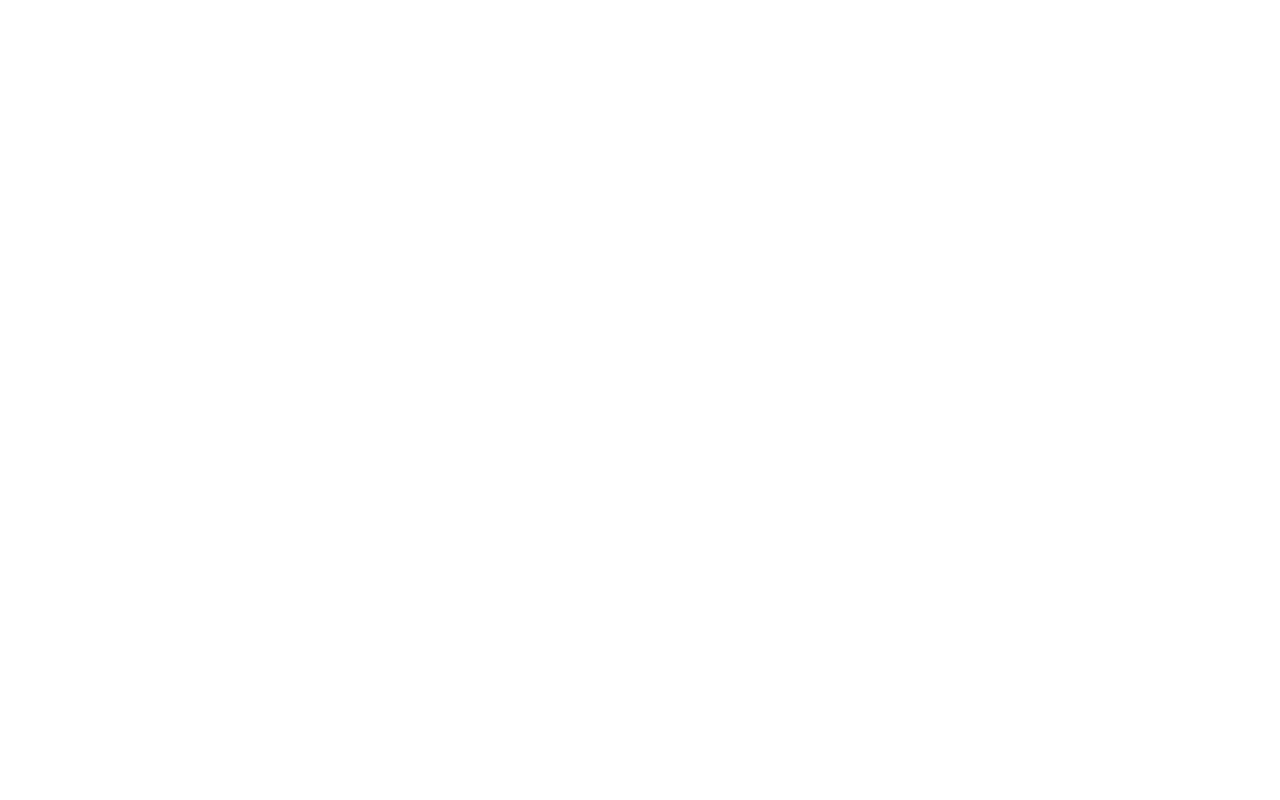
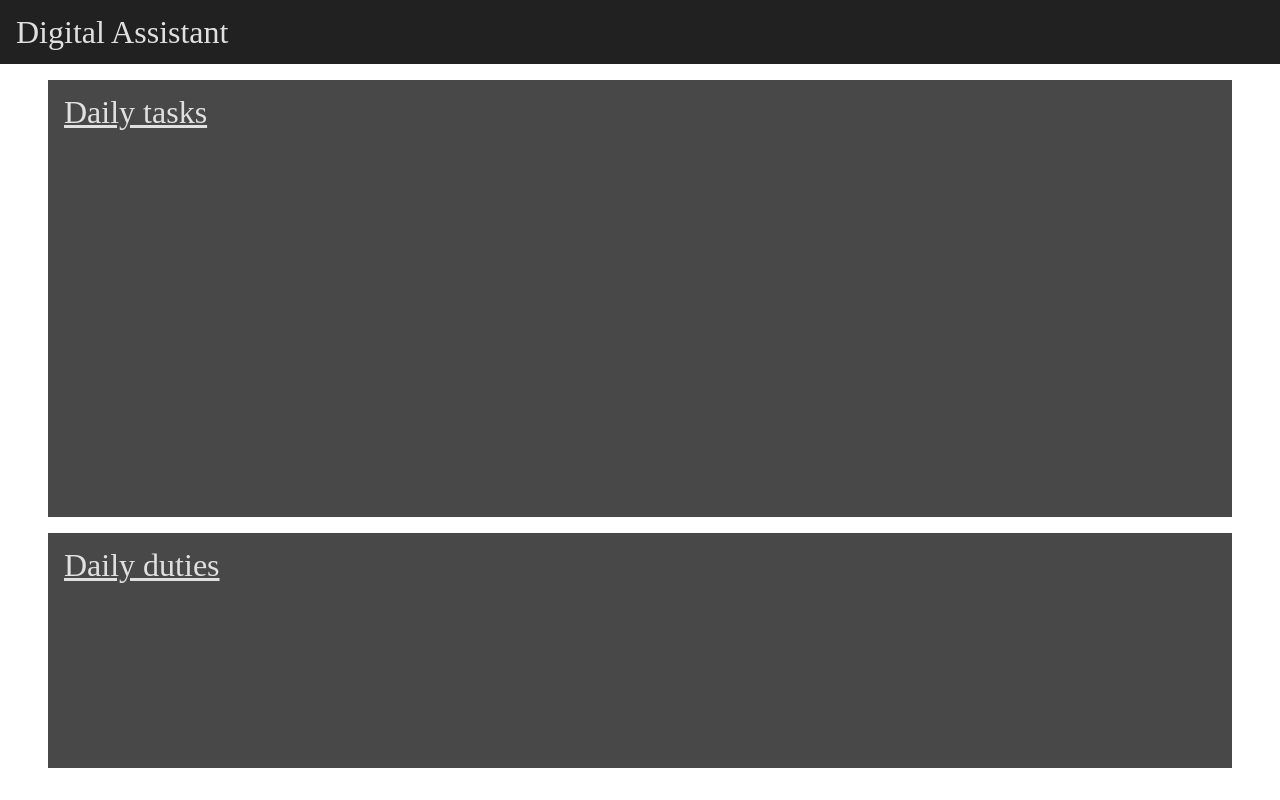
Before and after one commit to DestinTech/digitalAssistant, a plain HTML site: page index.html in a window 1280 px wide. Drawn offline with Linux system fonts and the light colour scheme.

Commit message:
created the frontend layout for the assistant and styled. Aligned the daily tasks and duties

```diff
--- a/css/style.css
+++ b/css/style.css
@@ -1,3 +1,105 @@
+/* http://meyerweb.com/eric/tools/css/reset/
+   v2.0 | 20110126
+   License: none (public domain)
+*/
+
+html, body, div, span, applet, object, iframe,
+h1, h2, h3, h4, h5, h6, p, blockquote, pre,
+a, abbr, acronym, address, big, cite, code,
+del, dfn, em, img, ins, kbd, q, s, samp,
+small, strike, strong, sub, sup, tt, var,
+b, u, i, center,
+dl, dt, dd, ol, ul, li,
+fieldset, form, label, legend,
+table, caption, tbody, tfoot, thead, tr, th, td,
+article, aside, canvas, details, embed,
+figure, figcaption, footer, header, hgroup,
+menu, nav, output, ruby, section, summary,
+time, mark, audio, video {
+	margin: 0;
+	padding: 0;
+	border: 0;
+	font-size: 100%;
+	font: inherit;
+	vertical-align: baseline;
+}
+/* HTML5 display-role reset for older browsers */
+article, aside, details, figcaption, figure,
+footer, header, hgroup, menu, nav, section {
+	display: block;
+}
+body {
+	line-height: 1;
+}
+ol, ul {
+	list-style: none;
+}
+blockquote, q {
+	quotes: none;
+}
+blockquote:before, blockquote:after,
+q:before, q:after {
+	content: '';
+	content: none;
+}
+table {
+	border-collapse: collapse;
+	border-spacing: 0;
+}
+
 html{
 
 }
+header{
+    width:100vw;
+    height:2em;
+    background-color:#212121;
+    position:fixed;
+    color:#e0e0e0;
+    top:0;
+    padding:1em;
+
+
+}
+#container{
+    height:100vh;
+    box-sizing:border-box;
+    padding:3em;
+    padding-top:5em;
+
+}
+
+#dailyTasks{
+    background-color:#484848;
+    height:65%;
+    box-sizing:border-box;
+    margin-bottom:1em;
+    overflow:hidden;
+    overflow-y:scroll;
+    color:#e0e0e0;
+    padding:1em;
+
+
+
+}
+#dutyList{
+    background-color:#484848;
+    height:35%;
+    box-sizing:border-box;
+    overflow:hidden;
+    overflow-y:scroll;
+    color:#e0e0e0;
+    padding:1em;
+
+
+}
+
+
+/*
+primary: #212121
+
+light:#484848
+dark: #000000
+
+alt font: #e0e0e0
+*/
--- a/index.html
+++ b/index.html
@@ -5,6 +5,22 @@
     </head>
 
     <body>
+        <header id="header">
+
+            <h1 style="font-size: 200%;"> Digital Assistant</h1>
+        </header>
+        <div id="container">
+
+            <div id="dailyTasks">
+                <h1 style="font-size:200%;"><u>Daily tasks</u></h1>
+
+
+            </div>
+            <div id="dutyList">
+                <h1 style="font-size:200%;"><u>Daily duties</u></h1>
+
+            </div> <!-- duties are responcibilities(obligations) that need to be taken care of regardless of other tasks impotance.-->
+        </div>
 
     </body>
 </html>
```
